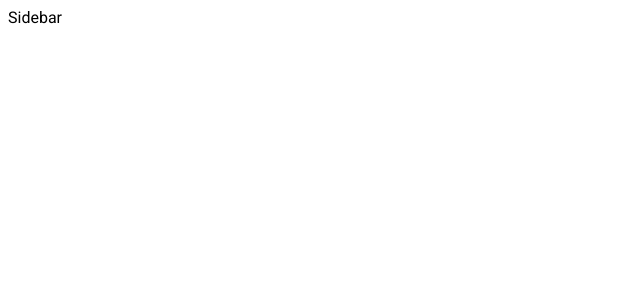
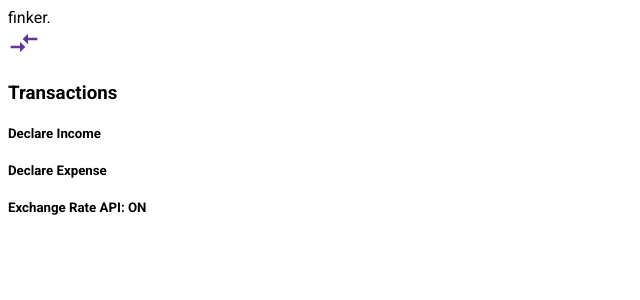
Before and after one commit to feyyum/ondokuzon, a React (Vite) app: page / in a window 1280 px wide. Shown: the top 300 px of the page, without its empty margins (0-640 px from the left). Built offline with nearby package versions, Linux system fonts and the light colour scheme.

Commit message:
Create Sidebar.jsx html structure Add Transaction.svg to src/assets

```diff
--- a/src/components/Sidebar/Sidebar.jsx
+++ b/src/components/Sidebar/Sidebar.jsx
@@ -1,7 +1,37 @@
 import styles from "./Sidebar.module.css";
 
+import Transaction from "../../assets/Transaction.svg";
+
 function Sidebar() {
-  return <div>Sidebar</div>;
+  return (
+    <div>
+      <div className={styles.top_container}>
+        <div className={styles.logo}>finker.</div>
+        <div className={styles.element_container}>
+          <div className={styles.element_header_container}>
+            <img
+              src={Transaction}
+              alt="Transaction ICO"
+              className={styles.element_header_icon}
+            />
+            <h3 className={styles.element_header_text}>Transactions</h3>
+          </div>
+          <div className={styles.element_content_container}>
+            <h5 className={styles.element_content_text}>Declare Income</h5>
+            <h5 className={styles.element_content_text}>Declare Expense</h5>
+          </div>
+        </div>
+      </div>
+      <div className={styles.bottom_container}>
+        <div className={styles.api_status_container}>
+          <h5 className={styles.api_status_text}>
+            Exchange Rate API:{" "}
+            <span className={styles.api_status_text_secondary}>ON</span>
+          </h5>
+        </div>
+      </div>
+    </div>
+  );
 }
 
 export default Sidebar;
```
Also changed, not shown: src/assets/Transaction.svg (added).
